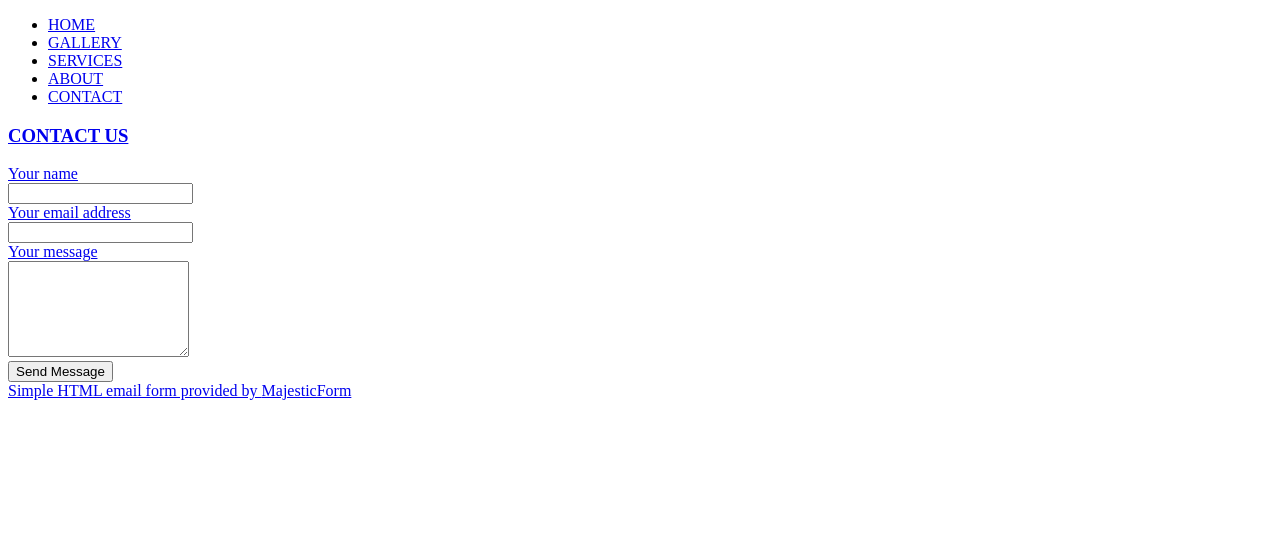
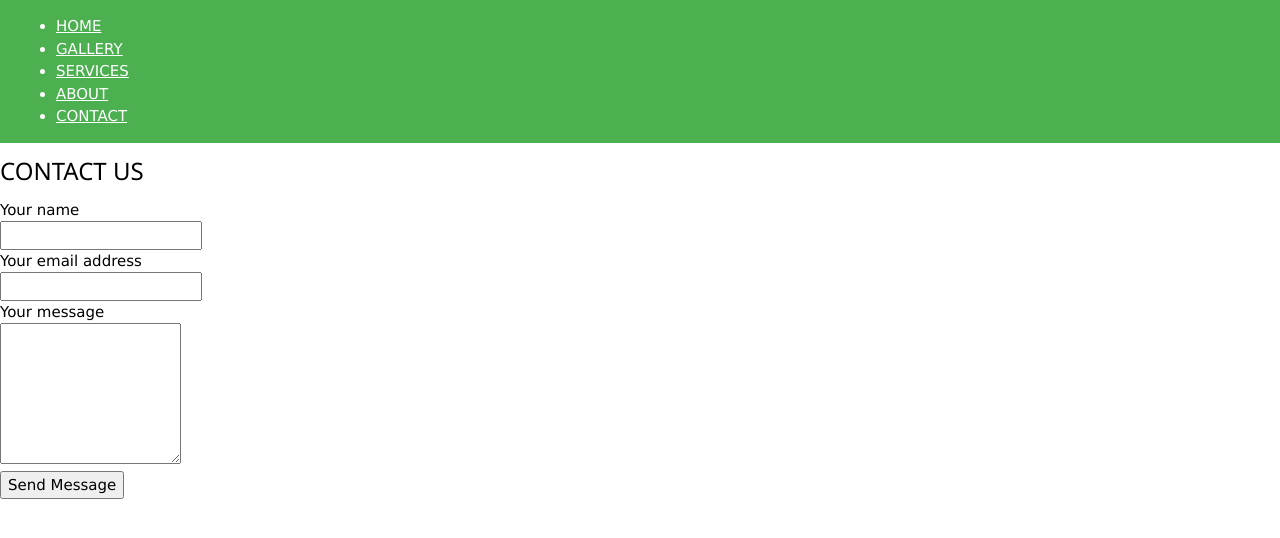
Before and after one commit to angelinasantiago/COMD2451-Final-A.Santiago, a plain HTML site: page contact.html in a window 1280 px wide. Drawn offline with nearby package versions, Linux system fonts and the light colour scheme.

Commit message:
Add files via upload

```diff
--- a/contact.html
+++ b/contact.html
@@ -5,17 +5,18 @@
         <title>CONTACT</title>
         <meta name="viewport" content="width=device-width,initial-scale=1">
         <link rel="my-styles" href="css/my-styles.css">
+        <link rel="stylesheet" href="https://www.w3schools.com/w3css/4/w3.css">
     </head>
 <body>
 
     <header class="w3-container w3-green">
         <nav>
             <ul>
-                <li><a href="index.html">HOME</li>
-                <li><a href="gallery.html">GALLERY</li>
-                <li><a href="services.html">SERVICES</li>
-                <li><a href="about.html">ABOUT</li>
-                <li><a href="contact.html">CONTACT</li>
+                <li><a href="index.html">HOME</a></li>
+                <li><a href="gallery.html">GALLERY</a></li>
+                <li><a href="services.html">SERVICES</a></li>
+                <li><a href="about.html">ABOUT</a></li>
+                <li><a href="contact.html">CONTACT</a></li>
             </ul>
         </nav>
     </header>
@@ -52,9 +53,6 @@
             <button type="submit" id="fcf-button" class="fcf-btn fcf-btn-primary fcf-btn-lg fcf-btn-block">Send Message</button>
         </div>
 
-        <div class="fcf-credit" id="fcf-credit">
-        Simple HTML email form provided by <a href="https://www.majesticform.com" target="_blank">MajesticForm</a>
-        </div>
 
     </form>
     </div>
```
Also changed, not shown: about.html (+6 -5 lines), gallery.html (+6 -5 lines), index.html (+8 -9 lines), services.html (+6 -4 lines).
